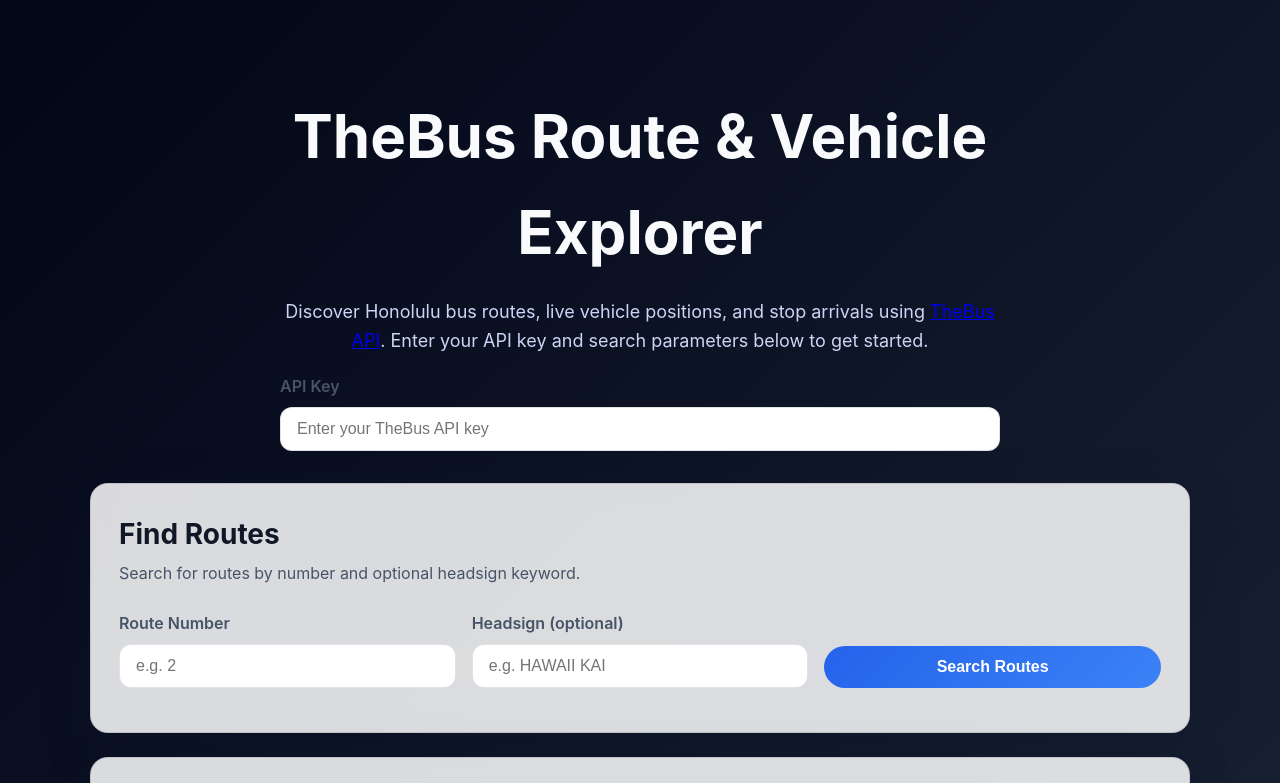
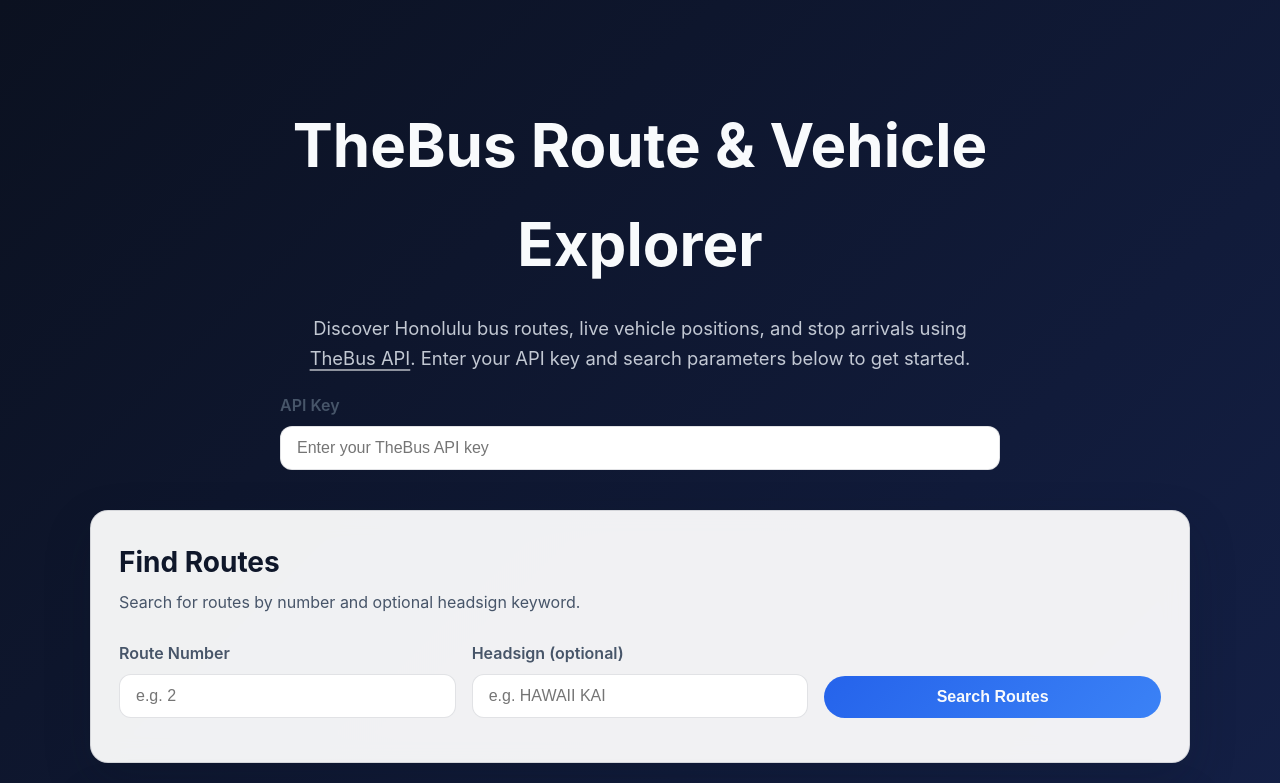
Before and after one commit to tkshaner/find-a-bus, a plain HTML site: page index.html in a window 1280 px wide. Shown: the top 783 px of the page. Drawn offline with Linux system fonts and the light colour scheme.

Commit message:
style: refresh palette and typography

```diff
--- a/styles.css
+++ b/styles.css
@@ -1,27 +1,50 @@
 :root {
-  color-scheme: light dark;
-  font-family: "Inter", system-ui, -apple-system, BlinkMacSystemFont, "Segoe UI", sans-serif;
-  line-height: 1.6;
-  --bg: #0e1327;
-  --bg-panel: rgba(255, 255, 255, 0.85);
-  --bg-panel-dark: rgba(8, 10, 18, 0.85);
-  --primary: #2563eb;
-  --text: #101828;
-  --text-muted: #475467;
-  --border: rgba(15, 23, 42, 0.12);
-  background: linear-gradient(135deg, #020617 0%, #1e293b 100%);
+  color-scheme: light;
+  font-family: "Inter", "Segoe UI", system-ui, -apple-system, BlinkMacSystemFont, sans-serif;
+  font-size: 16px;
+  line-height: 1.65;
+  --color-bg: #0b1120;
+  --color-bg-accent: #172554;
+  --color-surface: rgba(255, 255, 255, 0.94);
+  --color-surface-elevated: rgba(248, 250, 252, 0.88);
+  --color-surface-info: rgba(59, 130, 246, 0.12);
+  --color-border: rgba(15, 23, 42, 0.12);
+  --color-border-strong: rgba(59, 130, 246, 0.35);
+  --color-text: #0f172a;
+  --color-text-muted: #475569;
+  --color-text-inverse: #f8fafc;
+  --color-primary: #2563eb;
+  --color-primary-accent: #3b82f6;
+  background: linear-gradient(135deg, var(--color-bg) 0%, var(--color-bg-accent) 100%);
   min-height: 100%;
+  text-rendering: optimizeLegibility;
+  -webkit-font-smoothing: antialiased;
 }
 
 body {
   margin: 0;
-  color: var(--text);
+  color: var(--color-text);
   background: transparent;
+  font-size: 1rem;
+}
+
+a {
+  color: var(--color-primary);
+  text-decoration-color: rgba(37, 99, 235, 0.45);
+  text-decoration-thickness: 0.1em;
+  text-underline-offset: 0.2em;
+  transition: color 0.2s ease, text-decoration-color 0.2s ease;
+}
+
+a:hover,
+a:focus-visible {
+  color: var(--color-primary-accent);
+  text-decoration-color: rgba(59, 130, 246, 0.65);
 }
 
 .hero {
-  padding: 3rem 1.5rem 2rem;
-  color: #f8fafc;
+  padding: 3.5rem 1.5rem 2.5rem;
+  color: var(--color-text-inverse);
   text-align: center;
 }
 
@@ -32,12 +55,17 @@
 
 .hero h1 {
   font-size: clamp(2.5rem, 5vw, 3.75rem);
-  margin-bottom: 0.5rem;
+  margin-bottom: 0.75rem;
 }
 
 .hero p {
-  color: #cbd5f5;
-  font-size: 1.125rem;
+  color: rgba(226, 232, 240, 0.85);
+  font-size: 1.15rem;
+}
+
+.hero a {
+  color: inherit;
+  text-decoration-color: rgba(248, 250, 252, 0.55);
 }
 
 main {
@@ -49,26 +77,23 @@
 }
 
 .panel {
-  background: var(--bg-panel);
+  background: var(--color-surface);
   backdrop-filter: blur(12px);
-  border: 1px solid var(--border);
+  border: 1px solid var(--color-border);
   border-radius: 18px;
   padding: 1.75rem;
-  box-shadow: 0 16px 48px rgba(15, 23, 42, 0.25);
+  box-shadow: 0 18px 48px rgba(15, 23, 42, 0.2);
 }
 
 @media (prefers-color-scheme: dark) {
-  body {
-    color: #e2e8f0;
-  }
-
-  .panel {
-    background: var(--bg-panel-dark);
-    border-color: rgba(148, 163, 184, 0.25);
-  }
-
-  .panel--info {
-    background: rgba(37, 99, 235, 0.15);
+  :root {
+    color-scheme: dark;
+    --color-surface: rgba(15, 23, 42, 0.82);
+    --color-surface-elevated: rgba(30, 41, 59, 0.75);
+    --color-surface-info: rgba(37, 99, 235, 0.2);
+    --color-border: rgba(148, 163, 184, 0.25);
+    --color-text: #e2e8f0;
+    --color-text-muted: rgba(203, 213, 225, 0.75);
   }
 }
 
@@ -78,7 +103,7 @@
 }
 
 .panel__header p {
-  color: var(--text-muted);
+  color: var(--color-text-muted);
   margin: 0;
 }
 
@@ -97,21 +122,21 @@
 
 .input-group span {
   font-weight: 600;
-  color: var(--text-muted);
+  color: var(--color-text-muted);
 }
 
 input[type="text"] {
   padding: 0.75rem 1rem;
   border-radius: 12px;
-  border: 1px solid var(--border);
+  border: 1px solid var(--color-border);
   font-size: 1rem;
   transition: border-color 0.2s ease, box-shadow 0.2s ease;
 }
 
 input[type="text"]:focus {
   outline: none;
-  border-color: var(--primary);
-  box-shadow: 0 0 0 4px rgba(37, 99, 235, 0.15);
+  border-color: var(--color-primary);
+  box-shadow: 0 0 0 4px rgba(37, 99, 235, 0.18);
 }
 
 .btn {
@@ -119,8 +144,8 @@
   padding: 0.75rem 1.5rem;
   border-radius: 999px;
   border: none;
-  background: linear-gradient(135deg, #2563eb, #3b82f6);
-  color: white;
+  background: linear-gradient(135deg, var(--color-primary), var(--color-primary-accent));
+  color: var(--color-text-inverse);
   font-weight: 600;
   font-size: 1rem;
   cursor: pointer;
@@ -129,7 +154,7 @@
 
 .btn:hover {
   transform: translateY(-1px);
-  box-shadow: 0 12px 24px rgba(37, 99, 235, 0.3);
+  box-shadow: 0 14px 28px rgba(37, 99, 235, 0.28);
 }
 
 .results {
@@ -140,15 +165,15 @@
 .card {
   padding: 1.5rem;
   border-radius: 16px;
-  background: white;
-  border: 1px solid rgba(15, 23, 42, 0.08);
-  box-shadow: 0 8px 24px rgba(15, 23, 42, 0.1);
+  background: var(--color-surface-elevated);
+  border: 1px solid var(--color-border);
+  box-shadow: 0 14px 30px rgba(15, 23, 42, 0.12);
 }
 
 @media (prefers-color-scheme: dark) {
   .card {
-    background: rgba(15, 23, 42, 0.8);
-    border-color: rgba(148, 163, 184, 0.2);
+    background: var(--color-surface-elevated);
+    border-color: rgba(148, 163, 184, 0.25);
   }
 }
 
@@ -159,7 +184,7 @@
 
 dt {
   font-weight: 600;
-  color: var(--text-muted);
+  color: var(--color-text-muted);
 }
 
 dl {
@@ -169,8 +194,8 @@
 }
 
 .panel--info {
-  background: rgba(37, 99, 235, 0.1);
-  border-color: rgba(37, 99, 235, 0.2);
+  background: var(--color-surface-info);
+  border-color: var(--color-border-strong);
   color: #0b1f57;
 }
 
@@ -183,7 +208,7 @@
   padding: 1.25rem;
   border-radius: 12px;
   background: rgba(148, 163, 184, 0.12);
-  color: var(--text-muted);
+  color: var(--color-text-muted);
   text-align: center;
 }
 
@@ -198,7 +223,7 @@
   width: 40px;
   height: 40px;
   border: 4px solid rgba(148, 163, 184, 0.25);
-  border-top-color: var(--primary);
+  border-top-color: var(--color-primary);
   border-radius: 50%;
   animation: spin 0.9s linear infinite;
   justify-self: center;
```
